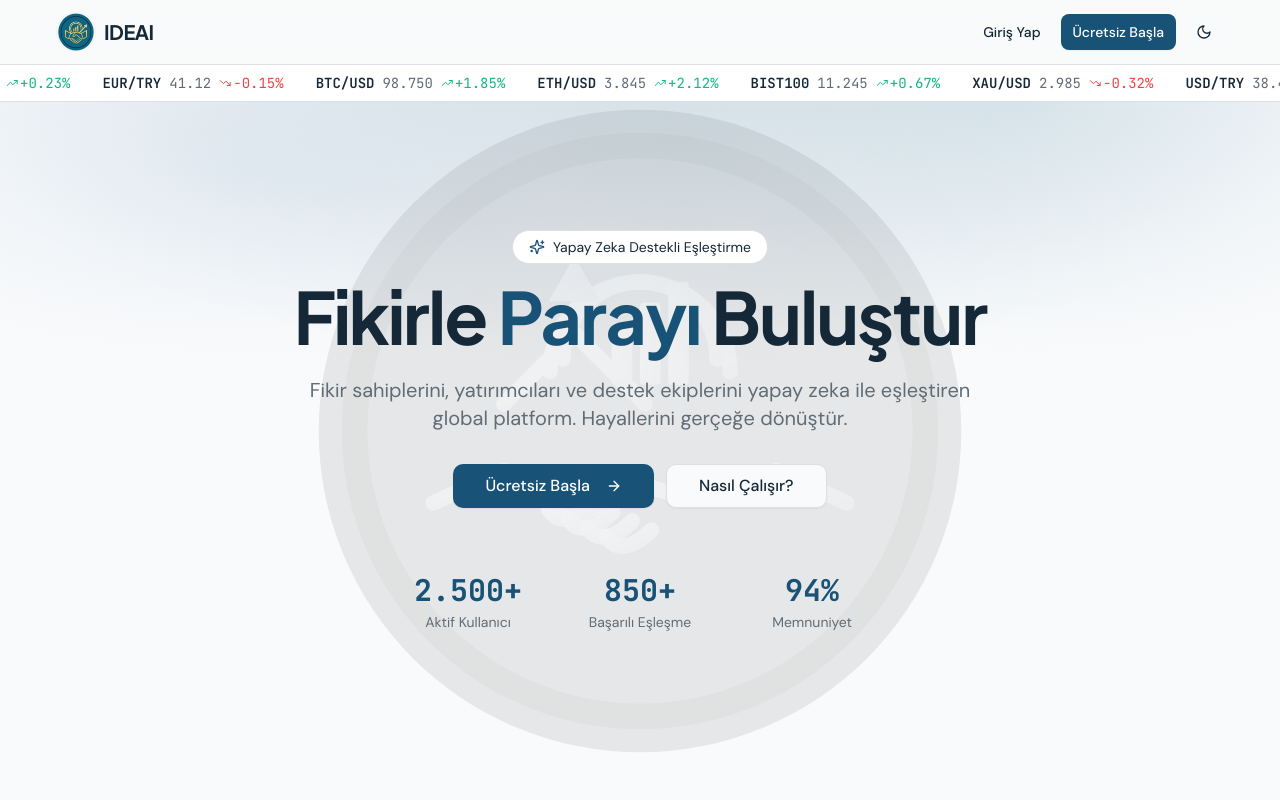
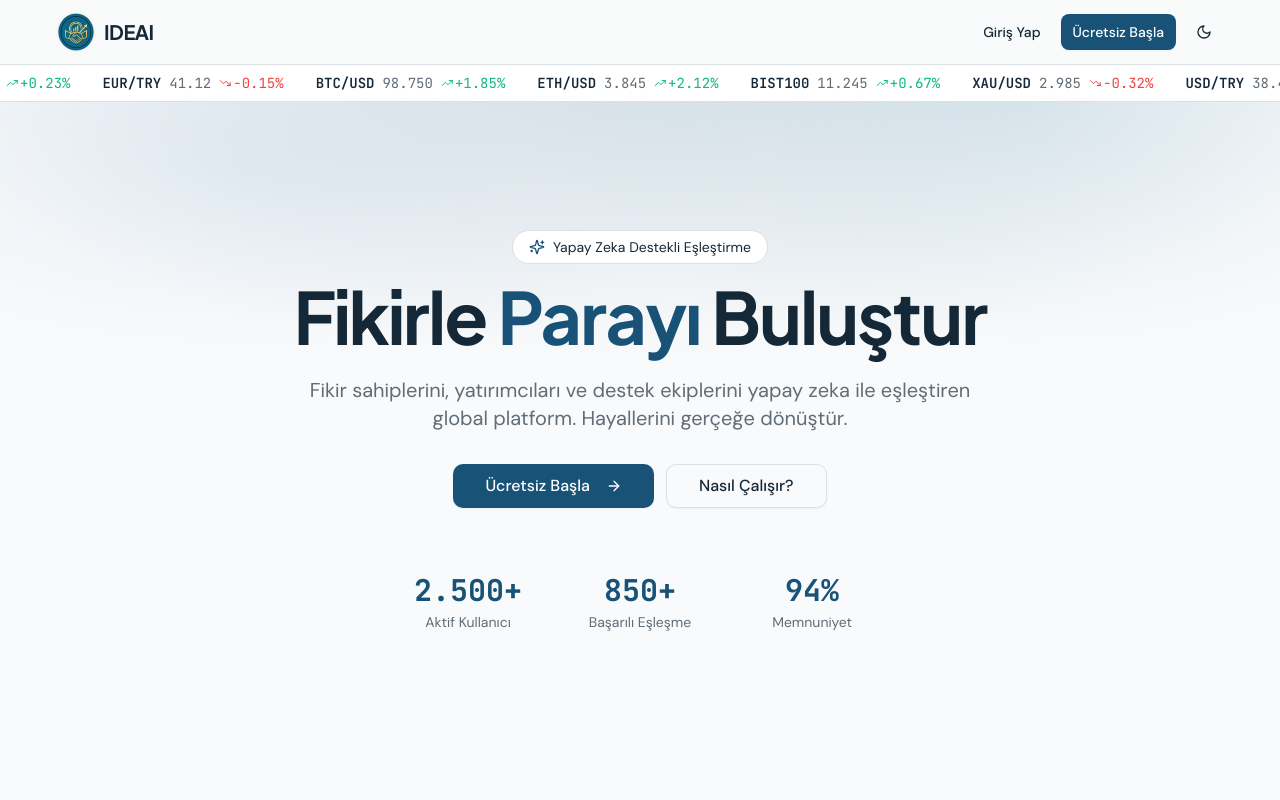
Before and after one commit to ugurmasat/ideai, a Next.js app: page / in a window 1280 px wide. Shown: the top 800 px of the page. Built offline with nearby package versions, Linux system fonts and the light colour scheme; no server answers.

Commit message:
fix: remove broken SVG watermark from hero section

```diff
--- a/components/home/hero-section.tsx
+++ b/components/home/hero-section.tsx
@@ -1,7 +1,6 @@
 'use client'
 
 import Link from 'next/link'
-import Image from 'next/image'
 import { Button } from '@/components/ui/button'
 import { FadeIn, SlideIn } from '@/components/ui/animate'
 import { ArrowRight, Sparkles } from 'lucide-react'
@@ -46,13 +45,6 @@ function AnimatedCounter({ target, suffix = '' }: { target: number; suffix?: str
 export function HeroSection() {
   return (
     <section className="relative overflow-hidden hero-gradient">
-      <Image
-        src="/logo.svg"
-        alt=""
-        fill
-        priority
-        className="pointer-events-none absolute inset-0 -z-10 opacity-[0.12] dark:opacity-[0.18] object-contain saturate-0 dark:invert"
-      />
       <div className="mx-auto max-w-[1200px] px-4 py-20 md:py-32">
         <div className="flex flex-col items-center text-center">
           <FadeIn>
```
